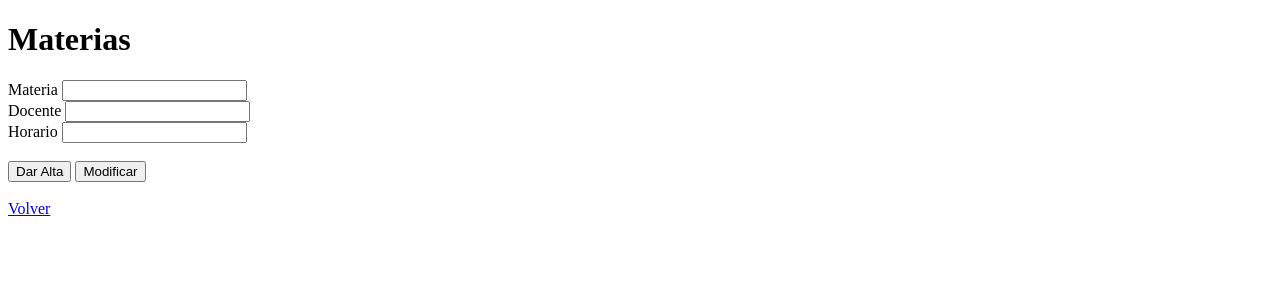
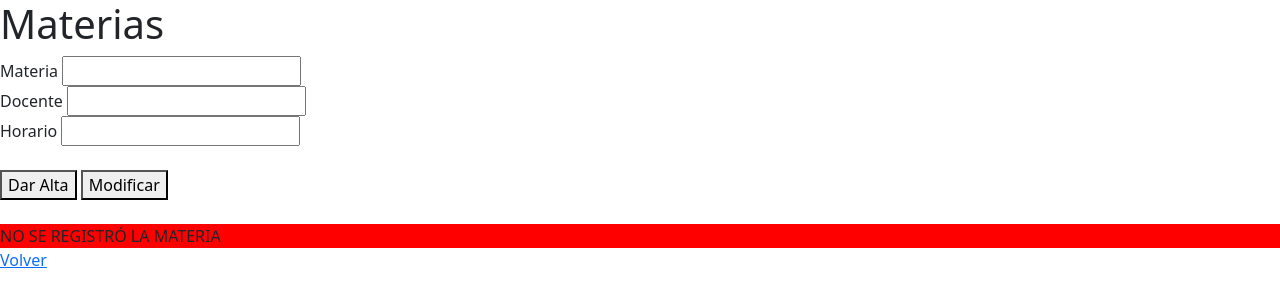
Before and after one commit to Matias-Bussetti/UPSO_ACADEMY, a plain HTML site: page modulos/materias/materias.html in a window 1280 px wide. Both pictures are taken after a click on the button "Dar Alta". Drawn offline with nearby package versions, Linux system fonts and the light colour scheme.

Commit message:
registro-materia

```diff
--- a/modulos/materias/materias.html
+++ b/modulos/materias/materias.html
@@ -4,30 +4,34 @@
     <meta charset="UTF-8">
     <meta name="viewport" content="width=device-width, initial-scale=1.0">
     <title>UPSO Academy</title>
+    <link rel="stylesheet" href="https://cdn.jsdelivr.net/npm/bootstrap@5.3.2/dist/css/bootstrap.min.css">
 </head>
 <body>
 
         <h1>Materias</h1>
-    <label for=""> Materia</label>
+    <label for="input-materia"> Materia</label>
 
     <input type="text"  name="materia" id="input-materia">
     <br>
-    <label for=""> Docente</label>
+    <label for="input-docente"> Docente</label>
 
     <input type="text" name="docente" id="input-docente">
     <br>
-    <label for=""> Horario</label>
+    <label for="input-horario"> Horario</label>
     <input type="text" name="horario" id="input-horario">
 
     <br> <br>
-    <button type="submit" id="btn-alta"> Dar Alta</button> <button type="button" id="btn-modificar"> Modificar</button>
+    <button type="submit" id="btn-alta"> Dar Alta</button>   <button type="button" id="btn-modificar"> Modificar</button>
 
     <br> <br>
+    <div id="div-mensajes">
+
+    </div>
 
 
     <a href="../registro/registro_estudiantil.html">Volver </a>
 
 </body>
 
-<script src="../materias/registro_materias.js"></script>
+<script src="/materias/registro_materias.js"></script>
 </html>
--- a/modulos/materias/registro_materias.js
+++ b/modulos/materias/registro_materias.js
@@ -1,7 +1,21 @@
 class Materias{
     MATERIAS =[];
 
+
     constructor(){
+        const btn_alta = document.getElementById('btn-alta');
+        const btn_modificar=document.getElementById('btn-modificar')
+
+        btn_alta.addEventListener('click', e => {
+            e.preventDefault();
+            this.darAltaMateria();
+        });
+
+        btn_modificar.addEventListener('click', e =>{
+            e.preventDefault();
+            this.editarMateria();
+
+        });
 
     }
 
@@ -12,19 +26,24 @@ class Materias{
 
     }
     darAltaMateria() {
-        const materia= document.getElementById('input-materia')
-        const docente= document.getElementById('input-docente')
-        const horario= document.getElementById('input-horario')
 
-        const nuevaMateria = Materias.crearMateria(materia, docente, horario);
+        const materia= document.getElementById('input-materia').value
+        const docente= document.getElementById('input-docente').value
+        const horario= document.getElementById('input-horario').value
+        const mensaje = document.getElementById('div-mensajes');
+
+        const nuevaMateria = Materias.crearMateria (materia, docente, horario);
+
         if (this.MATERIAS && materia !== '' && docente !== '' && horario!== '' ) {
+
             this.MATERIAS.push(nuevaMateria);
 
-            containerMsgs.style = 'background-color: green';
-            containerMsgs.innerHTML = 'Materia REGISTRADa EXITOSAMENTE'
+            mensaje.style = 'background-color: green';
+            mensaje.innerHTML = 'MATERIA REGISTRADA EXITOSAMENTE'
+
         } else {
-            containerMsgs.style = 'background-color: red';
-            containerMsgs.innerHTML = 'NO SE REGISTRAR LA MATERIA'
+            mensaje.style = 'background-color: red';
+            mensaje.innerHTML = 'NO SE REGISTRÓ LA MATERIA'
         }
 
     };
@@ -37,8 +56,10 @@ class Materias{
 
     mostrarInfoGeneralMaterias(){
 
-        //mostrar lo de dar alta + habilitacion docente ,cantidad y nombres de estudiantes y sus mails
+    //const informacion= { info :this.darAltaMateria(), habilitacion: this.docente  ? "por hacer" : "hecha", /*cupo:, estudiantes:, emails: */};
 
+        //mostrar info de darAltaMAteria() + habilitacion docente ,cantidad y nombres de estudiantes y sus mails
+        //console.log(informacion)
     };
 
     //funcion reciclada
@@ -67,4 +88,8 @@ class Materias{
     visualizarInfoMateriasInscirpitas(){
 
     };
+
+
+    // fin de la clase
 }
+const materia1 = new Materias();
--- a/modulos/registro/registro_estudiantil.js
+++ b/modulos/registro/registro_estudiantil.js
@@ -12,7 +12,7 @@ class RegistroEstudiantil {
 
         btn_materias.addEventListener('click',e =>{
             e.preventDefault();
-            window.location.href= 'materias.html';
+            window.location.href= '../materias/materias.html';
         })
     }
 
```
Also changed, not shown: modulos/login/login.html (+1 -0 lines), modulos/registro/registro_estudiantil.html (+1 -0 lines).
